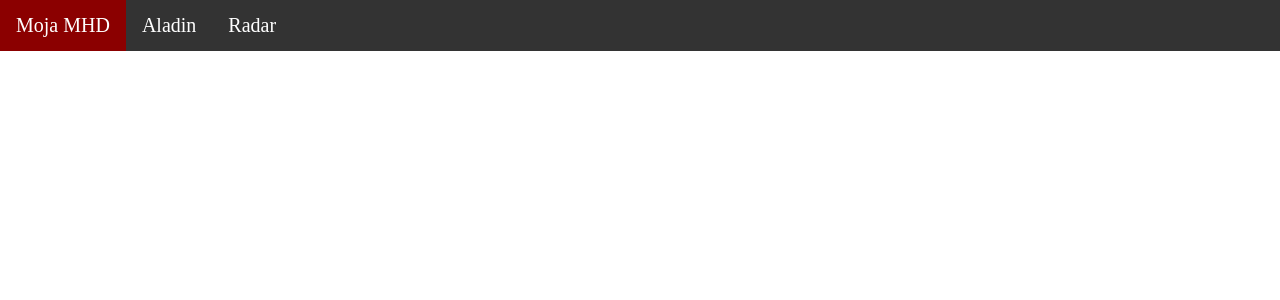
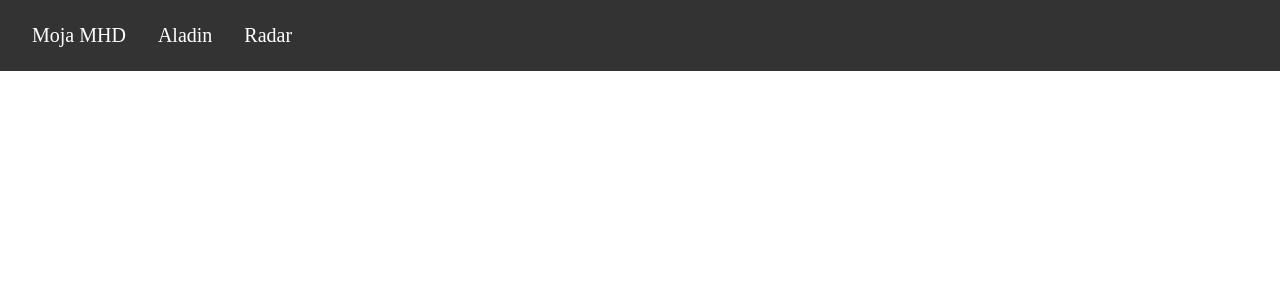
Before and after one commit to danshaman05/my-assistant, a Flask app: template templates/base.html in a window 1280 px wide. Shown: the top 300 px of the page. Run offline with Flask 3, Linux system fonts and the light colour scheme; the template is opened without the code that fills it, so the values that code supplies are empty.

Commit message:
Fix #8: Moja-MHD: CSS improvements for smaller displays
Also:
- Navigation bar move to <nav> tag.

```diff
--- a/static/all_displays.css
+++ b/static/all.css
@@ -1,6 +1,7 @@
 body {
     margin: 0;
-    font-size: 2.3rem;
+    /*font-size: clamp(1.1rem, 4vw, 2.8rem);*/
+    font-size: 16px;
 }
 
 main {
@@ -11,39 +12,40 @@
 iframe {
     width: 100%;
     height: 300px;
-    border: none; }
+    border: none;
+}
 
-
-header ul {
+nav ul {
     display: flex;
     flex-direction: row;
+    padding: 0.5rem 1rem;
     gap: 0px;
     list-style-type: none;
     width: 100%;
     margin: 0;
-    padding: 0;
     overflow: hidden;
     background-color: #333;
 }
 
-header li {
+nav li {
   margin: 0;
   float: left;
 }
 
-header li a {
+nav li a {
   display: block;
   color: white;
   text-align: center;
-  padding: 14px 16px;
+  padding: 1rem;
   text-decoration: none;
+  border-radius: 5px;
 }
 
-header li a:hover:not(.active) {
+nav li a:hover:not(.active) {
   background-color: DarkRed;
 }
 
-header li .active {
+nav li .active {
   background-color: #111;
 }
 
@@ -51,7 +53,7 @@
     margin: 50px 0;
 }
 
-#schedules_table .content.separator {
+#schedules_table .separator {
     width: 100%;
     clear: both;
     padding: 0;
@@ -59,9 +61,8 @@
 }
 
 #schedules_table div {
-
     float: left;
-    border-radius: 5px;
+    border-radius: 6px;
     margin: 0px;
     padding: 0.75rem 0.3rem;
 }
@@ -79,7 +80,7 @@
 #schedules_table .content {
     padding-left: 0.7rem;
     /*line-height: 2rem; */
-    padding: 1.5rem;
+    padding: 1.2rem;
 }
 
 #schedules_table .content.line, .content.direction-alias{
@@ -91,19 +92,20 @@
     clear: left;
 }
 
-.content.direction-alias{
+#schedules_table .content.direction-alias{
     clear: right;
 }
 
-#schedules_table .content.data {
+#schedules_table .content.departures {
     clear: both;
+    padding: 0 1.5rem 0.5rem;
 }
 
 #schedules_table .schedule_time {
     float: left;
     margin: 5px;
     padding: 0.25rem;
-    font-size: 2.5rem;
+    font-size: 1.2rem;
 }
 
 #tram_3 {
--- a/static/larger_displays.css
+++ /dev/null
@@ -1,24 +0,0 @@
-body {
-    font-size: 1.25rem;
-}
-
-
-#schedules_table {
-    border: 1.8px solid silver;
-    margin: 25px 0;
-    display: grid;
-    grid-template-columns: auto 1fr 3fr;
-    grid-template-rows: 3em repeat(1, 1fr);
-}
-
-#schedules_table .content.separator {
-    display: none;
-}
-
-#schedules_table .header-el {
-    display: block;
-}
-
-#schedules_table .schedule_time {
-    font-size: 1.35rem;
-}
--- /dev/null
+++ b/static/medium.css
@@ -0,0 +1,33 @@
+body {
+    font-size: 20px;
+}
+
+
+#schedules_table {
+    border: 1.8px solid silver;
+    border-radius: 5px;
+    margin: 25px 0;
+    display: grid;
+    grid-template-columns: min-content min-content auto;
+    grid-template-rows: 3em 1fr;
+}
+
+#schedules_table .separator {
+    display: none;
+}
+
+#schedules_table .header-el {
+    display: block;
+}
+
+#schedules_table .content.line {
+    margin: 5px;
+}
+
+#schedules_table .schedule_time {
+    font-size: 1.35rem;
+}
+
+#schedules_table .content.departures {
+    padding: 1.5rem;
+}
--- a/templates/base.html
+++ b/templates/base.html
@@ -1,11 +1,15 @@
 <!doctype html>
 <head>
+  <meta charset="utf-8">
+  <meta name="viewport" content="width=device-width, initial-scale=1, shrink-to-fit=no">
   <title>{% block title %}{% endblock %} - My assistant</title>
 
+
   <!-- Served to all users -->
-  <link rel="stylesheet" href="{{ url_for('static', filename='all_displays.css') }}">
+  <link rel="stylesheet" href="{{ url_for('static', filename='all.css') }}"/>
+<!--  <link rel="stylesheet" href="{{ url_for('static', filename='small.css') }}" media="(min-width: 40rem )" />-->
   <!-- Served to screens that are at least 64em wide -->
-  <link rel="stylesheet" href="{{ url_for('static', filename='larger_displays.css') }}" media="(min-width: 64em)" />
+  <link rel="stylesheet" href="{{ url_for('static', filename='medium.css') }}" media="(min-width: 46rem)" />
 
 
   <!--JQuery -->
@@ -16,14 +20,14 @@
 
 </head>
 <body>
-  <section class="content">
-    <header>
+    <nav>
       <ul>
         <li><a href="{{ url_for('moja_mhd') }}" class="{% if request.endpoint == 'moja_mhd' %}active{%endif %}">Moja MHD</a></li>
         <li><a href="{{ url_for('shmu_aladin') }}" class="{% if request.endpoint == 'shmu_aladin' %}active{%endif %}">Aladin</a></li>
         <li><a href="{{ url_for('shmu_radar') }}" class="{% if request.endpoint == 'shmu_radar' %}active{%endif %}">Radar</a></li>
       </ul>
-    </header>
+    </nav>
+  <section class="content">
     <main>{% block content %}{% endblock %}</main>
   </section>
 
--- a/templates/imhd_line_row.html
+++ b/templates/imhd_line_row.html
@@ -1,7 +1,7 @@
-<div class="content separator"></div>
+<div class="separator"></div>
 <div class="content line" id={{ line_object.html_class }}>{{ line_object._id }}</div>
 <div class="content direction-alias">{{ line_object.direction_alias }}</div>
-<div class="content data">
+<div class="content departures">
     {% for hour, list_of_minutes in line_object.data.items() -%}
         {% for minute in list_of_minutes %}
             <div class="schedule_time">{{ hour }}:{{minute}}</div>
```
